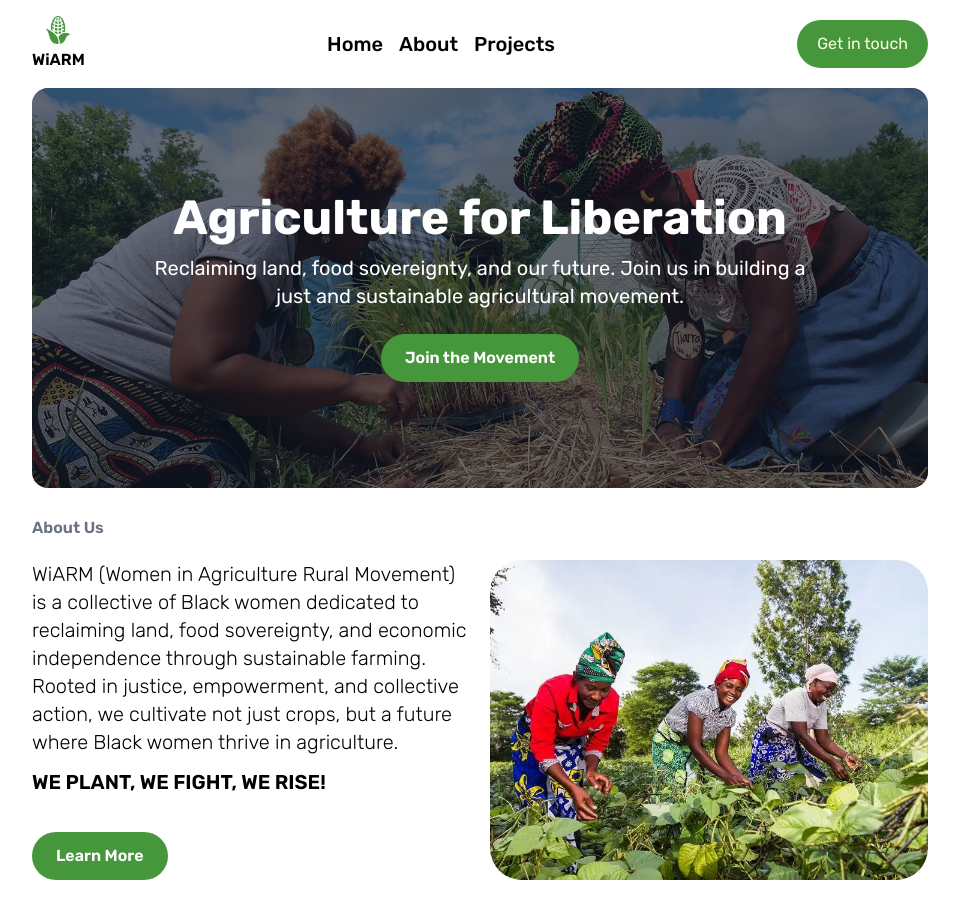
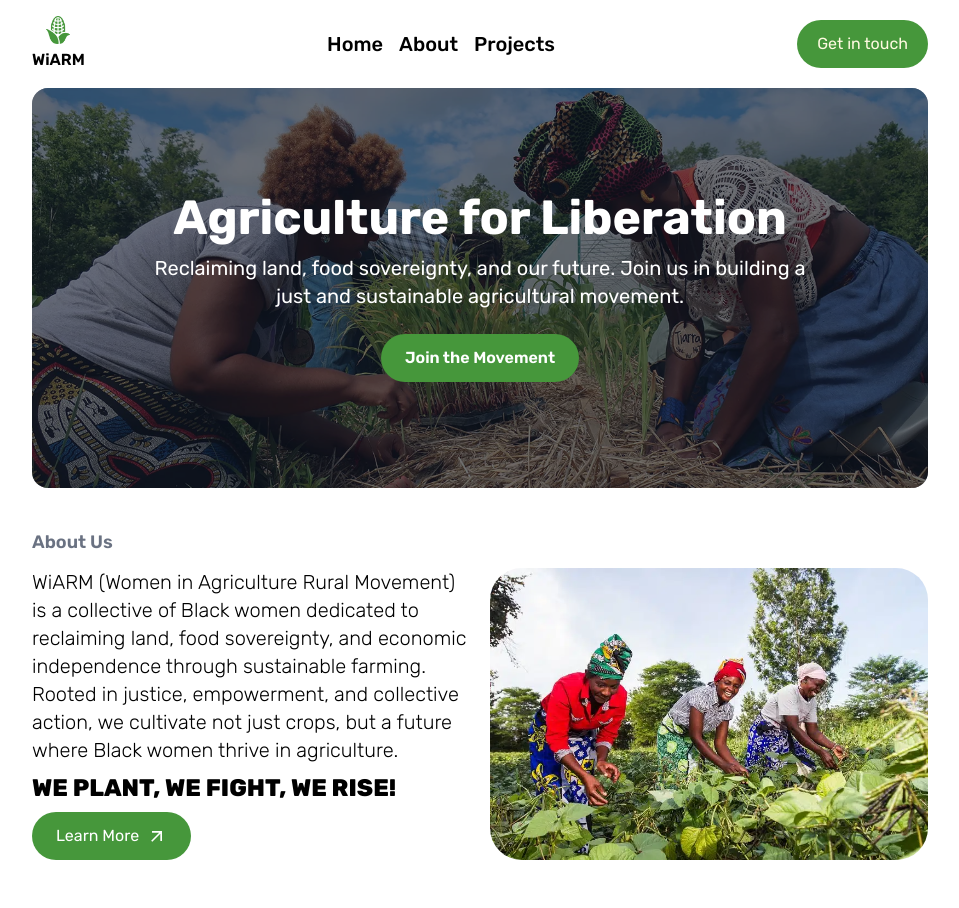
Before and after one commit to rorisangputu/wiarm, a React (Vite) app: page / in a window 1280 px wide. Shown: the whole page, without its empty margins (160-1119 px from the left). Built offline with nearby package versions, Linux system fonts and the light colour scheme.

Commit message:
finishing about section

```diff
--- a/src/components/AboutSection.jsx
+++ b/src/components/AboutSection.jsx
@@ -1,10 +1,11 @@
 import React from 'react'
 import farmingWomen from '../assets/woman_farming.webp'
-import wheat_hands from '../assets/wheat.png'
+import { MdArrowOutward } from "react-icons/md";
+import { Link } from 'react-router-dom';
 const AboutSection = () => {
   return (
-    <div className='my-7'>
-        <h1 className='font-semibold text-normal mb-5 text-gray-500'>About Us</h1>
+    <div className='my-10'>
+        <h1 className='font-semibold text-lg mb-3 text-gray-500'>About Us</h1>
         <div className='w-full flex flex-row gap-5'>
             <div className='w-1/2 flex flex-col justify-between'>
                 <p className='text-xl font-light w-full'>
@@ -13,15 +14,19 @@ const AboutSection = () => {
                     Rooted in justice, empowerment, and collective action, we cultivate not just crops, but a
                     future where Black women thrive in agriculture.
                 </p>
-                <p className='text-xl font-semibold uppercase'>We plant, we fight, we rise!</p>
-                <button className="w-fit mt-6 px-6 py-3 bg-[#46973B] hover:bg-green-700 text-white font-semibold rounded-3xl transition duration-300">
-                    Learn More
-
-                </button>
+                <p className='text-2xl font-extrabold uppercase'>We plant, we fight, we rise!</p>
+                <div className='w-fit'>
+                    <Link to={'/'} >
+                        <div className="w-fit flex flex-row items-center gap-2 px-6 py-3 bg-[#46973B] hover:bg-green-700 text-white font-norma; rounded-3xl transition duration-300">
+                            <p>Learn More</p>
+                            <MdArrowOutward className='h-5 w-5' />
+                        </div>
+                    </Link>
+                </div>
             </div>
             <div className='w-1/2 flex flex-col gap-5 items-end'>
 
-                <img src={farmingWomen} alt="" className='w-full h-[40vh] rounded-4xl object-cover' />
+                <img src={farmingWomen} alt="" className='w-full h-full rounded-4xl object-cover' />
             </div>
         </div>
     </div>
```
